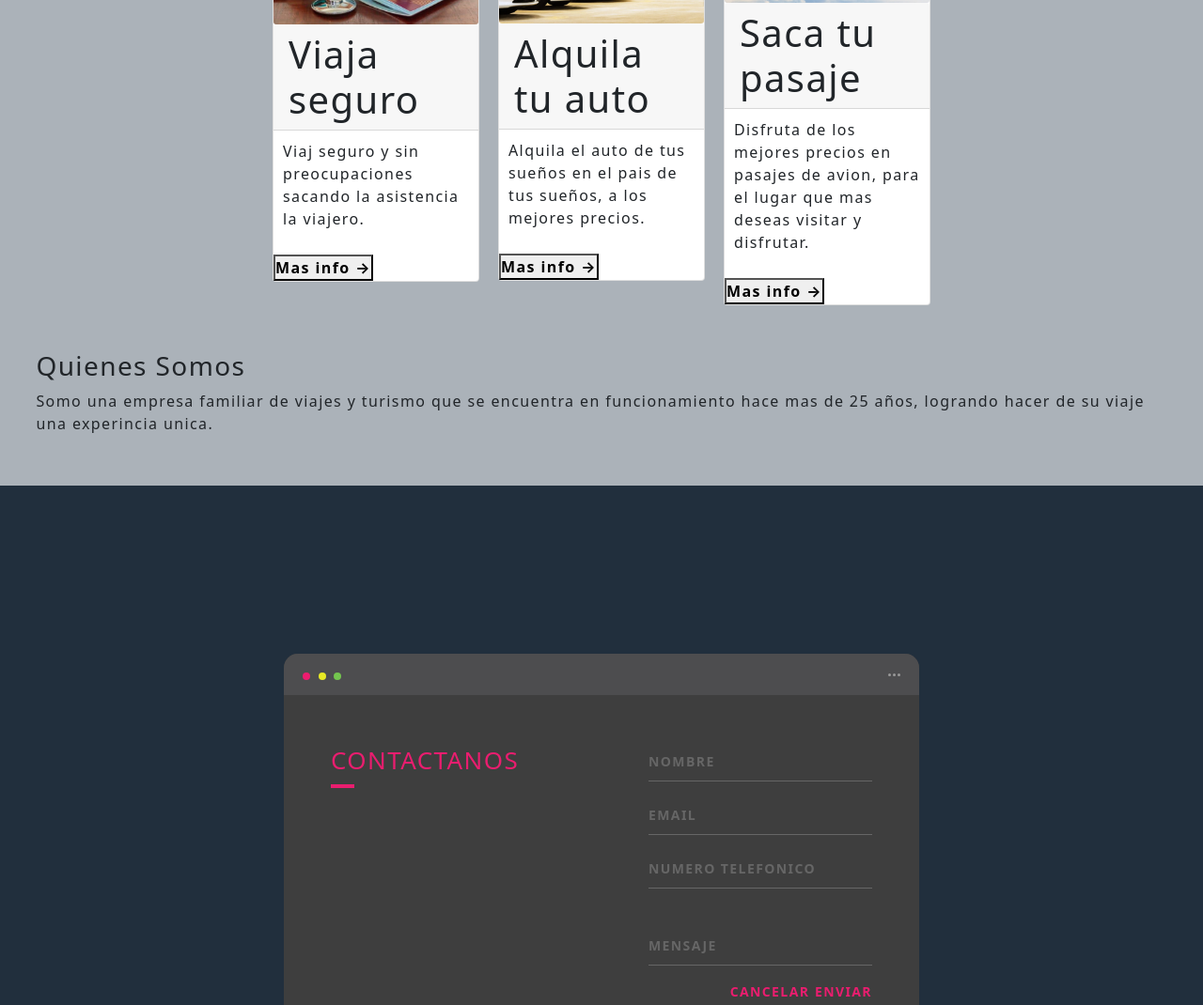
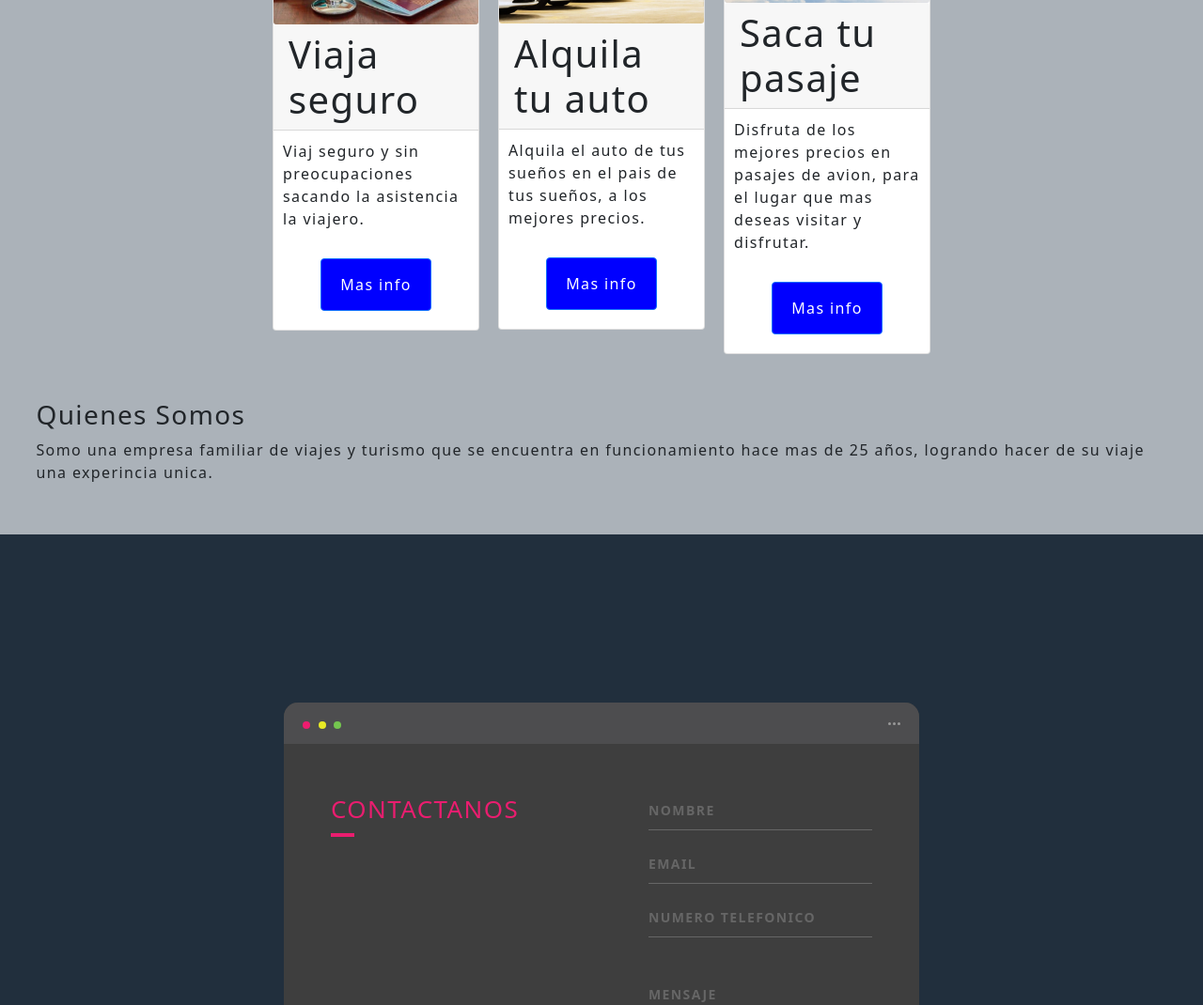
Before and after one commit to FrancoGasco/Empresadeviajes-Gasco, a website: page index.html in a window 1280 px wide. Shown: the part 1121-2191 px from the top of the page at 94% size. Drawn offline with nearby package versions, Linux system fonts and the light colour scheme.

Commit message:
link cards

```diff
--- a/index.html
+++ b/index.html
@@ -93,7 +93,7 @@
             <h1 class="card-header">Viaja seguro</h1>
             <p class="card-text">Viaj seguro y sin preocupaciones sacando la asistencia la viajero.
             </p>
-            <button class="card-btn">Mas info <span>&rarr;</span></button>
+            <a href="Asistenciaalviajero.html" class="btn btn-primary">Mas info</a>
           </div>
         </div>
       </div>
@@ -109,7 +109,7 @@
             <p class="card-text">
               Alquila el auto de tus sueños en el pais de tus sueños, a los mejores precios.
             </p>
-            <button class="card-btn">Mas info <span>&rarr;</span></button>
+            <a href="AlquilerdeAutos.html" class="btn btn-primary">Mas info</a>
           </div>
         </div>
       </div>
@@ -121,7 +121,7 @@
             <p class="card-text">
               Disfruta de los mejores precios en pasajes de avion, para el lugar que mas deseas visitar y disfrutar.
             </p>
-            <button class="card-btn">Mas info <span>&rarr;</span></button>
+            <a href="Aereos.html" class="btn btn-primary">Mas info</a>
           </div>
         </div>
       </div>
```
